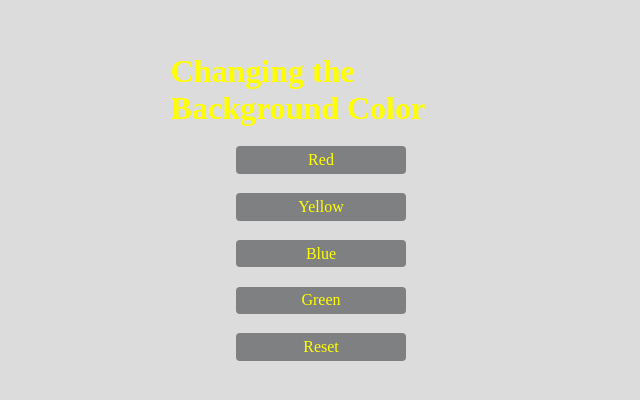
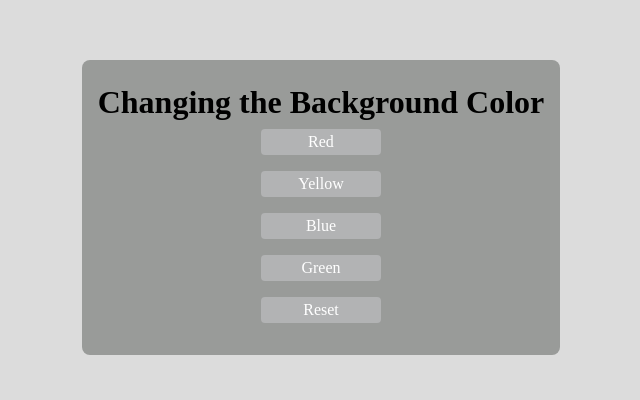
Before and after one commit to martha-01/Changing_background_colours, a plain HTML site: page index.html in a window 1280 px wide. Shown: the part 193-593 px from the top of the page, without its empty margins (319-959 px from the left). Drawn offline with Linux system fonts and the light colour scheme.

Commit message:
still updating measurements (and values)

```diff
--- a/style.css
+++ b/style.css
@@ -14,39 +14,35 @@ body {
 }
 
 div.container {
-    width: 25%;
-    height: 45%;
+    width: fit-content;
+    height: fit-content;
     display: flex;
     flex-direction: column;
     justify-content: center;
     align-items: center;
-    padding: 0.6rem 1.2rem;
-    background-color: transparent;
-/*    background-color: rgb(75,76,75);*/
+    padding: 1.5rem 1rem;
+    background-color: rgb(153, 155, 153);
     border-radius: 0.5rem;
 }
 
-h1 {
-    color: yellow;
-    margin: 0.6rem;
+h2 {
+    color: white;
 }
 
 p {
-    width: 50%;
+    width: 25%;
     text-align:center;
-    padding: 0.3rem;
-    margin: 0.6rem;
-    color: yellow;
-    background-color: rgb(127,128,129);
+    padding: 0.25rem;
+    margin: 0.5rem;
+    background-color: rgb(178,179,180);
     border-radius: 0.25rem;
-
+    color: white;
 }
 
  p:hover {
     cursor: pointer;
     transform: scale(1.05);
     color: black;
-/*    background-color: rgb(227,228,231);  */
 }
 
 p#red:hover {
```
